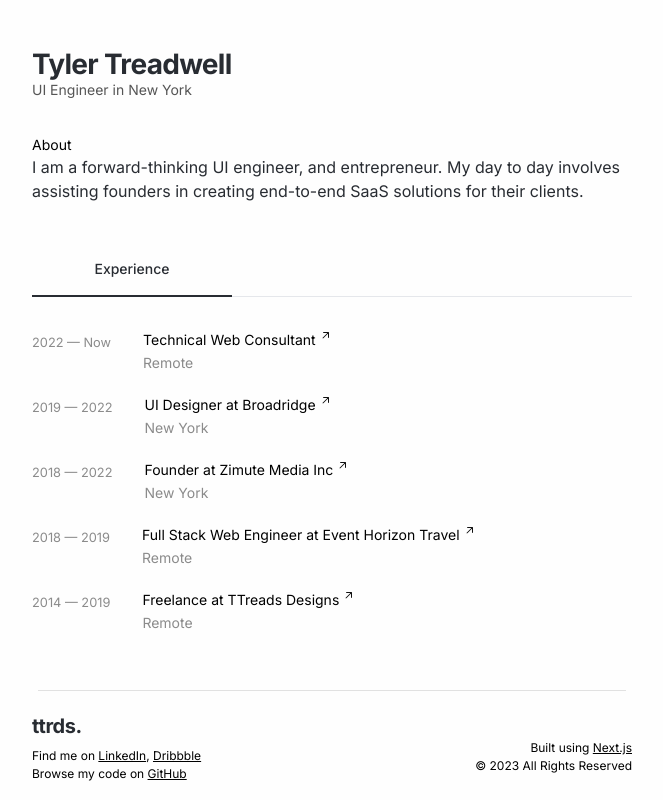
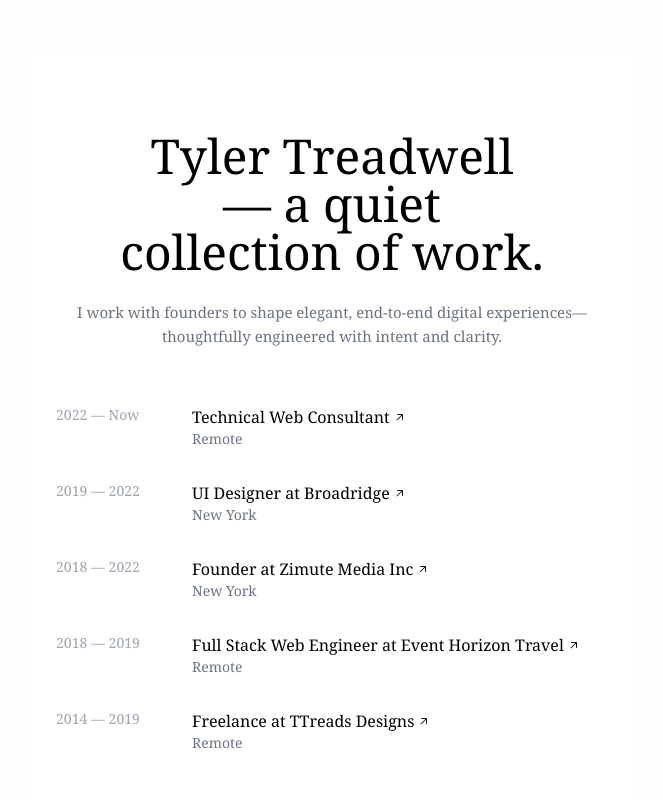
Before and after one commit to TTreads/Tyler-Treadwell-2023, a Next.js app: page / in a window 1280 px wide. Shown: the top 800 px of the page, without its empty margins (308-971 px from the left). Built offline with nearby package versions, Linux system fonts and the light colour scheme.

Commit message:
minor tweaks

```diff
--- a/src/app/page.tsx
+++ b/src/app/page.tsx
@@ -1,27 +1,38 @@
-'use client'
-import React from 'react'
-import { motion } from "framer-motion"
-import { Balancer } from 'react-wrap-balancer'
-const Jobs: Job[] = [{
+'use client';
+
+import React from 'react';
+import { motion } from 'framer-motion';
+import { Balancer } from 'react-wrap-balancer';
+
+interface Job {
+  title: string;
+  companyName: string;
+  location: string;
+  date?: string;
+  link?: string;
+}
+
+const Jobs: Job[] = [
+  {
     title: `Technical Web Consultant`,
     companyName: ``,
     location: `Remote`,
     date: `2022 — Now`,
     link: `https://tylertreadwell.com`,
-}, {
-
+  },
+  {
     title: `UI Designer`,
     companyName: `Broadridge`,
     location: `New York`,
     date: `2019 — 2022`,
     link: `https://www.broadridge.com/`,
-}, {
+  },
+  {
     title: `Founder`,
     companyName: `Zimute Media Inc`,
     location: `New York`,
     date: `2018 — 2022`,
     link: `http://zimute.com/`,
-
   },
   {
     title: `Full Stack Web Engineer`,
@@ -37,43 +48,80 @@ const Jobs: Job[] = [{
     date: `2014 — 2019`,
     link: `https://tylertreadwell.com`,
   },
-]
-interface Job {
-  title: string;
-  companyName: string;
-  location: string;
-  date?: string;
-  link?: string;
-}
-function Home() {
+];
+
+export default function Home() {
   return (
-    <>  {Jobs.map((job, index) => <>
+    <main className="min-h-screen bg-white text-black flex flex-col justify-start items-center px-6 pt-20 pb-10">
+      <div className="w-full max-w-2xl text-center">
+        <motion.h1
+          initial={{ opacity: 0, y: 20 }}
+          animate={{ opacity: 1, y: 0 }}
+          transition={{ duration: 1 }}
+          className="text-3xl md:text-5xl font-serif mb-6 leading-snug"
+        >
+          <Balancer>Tyler Treadwell — a quiet collection of work.</Balancer>
+        </motion.h1>
 
-      {
+        <motion.p
+          initial={{ opacity: 0 }}
+          animate={{ opacity: 1 }}
+          transition={{ delay: 1, duration: 1 }}
+          className="text-[15px] text-gray-500 font-serif max-w-lg mx-auto mb-14 leading-relaxed"
+        >
+          I work with founders to shape elegant, end-to-end digital experiences—thoughtfully engineered with intent and clarity.
+        </motion.p>
+      </div>
 
+      <section className="w-full max-w-2xl space-y-8">
+        {Jobs.map((job, index) => (
           <motion.div
             key={index}
-          initial={{ opacity: 0, y: 20 }} // Initial state (hidden)
-          animate={{ opacity: 1, y: 0 }}  // Animation to apply
-          transition={{ duration: 0.5, delay: index * 0.3 }} // Duration and delay
+            initial={{ opacity: 0, y: 10 }}
+            animate={{ opacity: 1, y: 0 }}
+            transition={{ delay: index * 0.2 + 1.2, duration: 0.6 }}
           >
-          <ExperienceItem Job={job} key={index} />
+            <ExperienceItem job={job} />
           </motion.div>
-      }
-    </>)}</>
-  )
+        ))}
+      </section>
+    </main>
+  );
 }
 
-export default Home
-
-
-function ExperienceItem(props: any) {
-  return <div className="experience_item mt-5 md:flex justify-left gap-8">
-    <div className="experience_date">
-      <small className='text-[#8b8b8b]'>{props.Job.date}</small>
-    </div>
-    <div className="job align-left">
-      <a className="flex align-center gap-1" target={props.Job.link ? "_blank" : "none"} href={props.Job.link ? props.Job.link : "#"}><span className='text-[14px]'>{<Balancer>{props.Job.title}</Balancer>} {props.Job.companyName ? "at" : ""} {props.Job.companyName}</span><span style={{ whiteSpace: "nowrap" }}><svg width="12" height="12" viewBox="0 0 12 12" fill="none" xmlns="http://www.w3.org/2000/svg"><path d="M3.5 3C3.22386 3 3 3.22386 3 3.5C3 3.77614 3.22386 4 3.5 4V3ZM8.5 3.5H9C9 3.22386 8.77614 3 8.5 3V3.5ZM8 8.5C8 8.77614 8.22386 9 8.5 9C8.77614 9 9 8.77614 9 8.5H8ZM2.64645 8.64645C2.45118 8.84171 2.45118 9.15829 2.64645 9.35355C2.84171 9.54882 3.15829 9.54882 3.35355 9.35355L2.64645 8.64645ZM3.5 4H8.5V3H3.5V4ZM8 3.5V8.5H9V3.5H8ZM8.14645 3.14645L2.64645 8.64645L3.35355 9.35355L8.85355 3.85355L8.14645 3.14645Z" fill="#111"></path></svg></span></a> <small className='text-[14px] text-[#8b8b8b]'>{props.Job.location}</small>
+function ExperienceItem({ job }: { job: Job }) {
+  return (
+    <div className="flex flex-col md:flex-row md:items-start gap-2 font-serif">
+      <div className="w-32 shrink-0 text-gray-400 text-sm">{job.date}</div>
+      <div>
+        <a
+          href={job.link || '#'}
+          target={job.link ? '_blank' : '_self'}
+          rel="noopener noreferrer"
+          className="text-base text-black hover:underline inline-flex items-center gap-1"
+        >
+          <Balancer>
+            {job.title}
+            {job.companyName ? ` at ${job.companyName}` : ''}
+          </Balancer>
+          {job.link && (
+            <svg
+              width="12"
+              height="12"
+              viewBox="0 0 12 12"
+              fill="none"
+              xmlns="http://www.w3.org/2000/svg"
+              className="inline-block"
+            >
+              <path
+                d="M3.5 3C3.22386 3 3 3.22386 3 3.5C3 3.77614 3.22386 4 3.5 4V3ZM8.5 3.5H9C9 3.22386 8.77614 3 8.5 3V3.5ZM8 8.5C8 8.77614 8.22386 9 8.5 9C8.77614 9 9 8.77614 9 8.5H8ZM2.64645 8.64645C2.45118 8.84171 2.45118 9.15829 2.64645 9.35355C2.84171 9.54882 3.15829 9.54882 3.35355 9.35355L2.64645 8.64645ZM3.5 4H8.5V3H3.5V4ZM8 3.5V8.5H9V3.5H8ZM8.14645 3.14645L2.64645 8.64645L3.35355 9.35355L8.85355 3.85355L8.14645 3.14645Z"
+                fill="#111"
+              />
+            </svg>
+          )}
+        </a>
+        <div className="text-sm text-gray-500">{job.location}</div>
       </div>
     </div>
+  );
 }
--- a/src/components/Footer.tsx
+++ b/src/components/Footer.tsx
@@ -1,6 +1,6 @@
 function Footer(props: any) {
     return <footer className='max-w-[640px] m-auto md:p-5'>
-        <div className='pb-10 pt-1'>
+        <div className='p-5'>
             <div className='flex-col'><h3 className="text-[20px] font-bold tracking-tight text-[#282C32] leading-tight"><span aria-label='ttrds. Tyler Treadwell Designs'>ttrds.</span></h3></div>
             <div className='md:flex justify-between'>
 
--- a/src/components/MainLayout.tsx
+++ b/src/components/MainLayout.tsx
@@ -111,7 +111,7 @@ export default function MainLayout({
 
     return (
         <div className={`${Theme}`}>
-            <header className="max-w-[100vw] min-h-[30px]"></header>
+            {/* <header className="max-w-[100vw] min-h-[30px]"></header> */}
             <main className='p-5 pt-0 min-h-[80vh] pb-0'>
                 <div className="max-w-[640px] m-auto md:p-5 pt-0 ">
 
@@ -124,21 +124,21 @@ export default function MainLayout({
                             {/* <Image width={92} height={92} className="rounded-full" src={tyler.src} alt="Tyler Treadwell" /> */}
 
                             <div>
-                                <Link href={CurrentDomain}>
+                                {/* <Link href={CurrentDomain}>
                                     <h3 className="text-[21pt] font-bold leading-7 tracking-tight text-[#282C32]">Tyler Treadwell</h3>
                                 </Link>
-                                <p className="text-sm font-normal leading-6 text-[#555]">UI Engineer in New York</p>
+                                <p className="text-sm font-normal leading-6 text-[#555]">UI Engineer in New York</p> */}
                                 {/* <div className="status flex align-center gap-2"><div className="blink"></div> <small className='uppercase text-[10px] font-bold relative mt-1' aria-label="Activity status building">building</small></div> */}
                             </div>
 
                         </div>
 
 
-                        <div className='pt-8 pb-8'>
+                        {/* <div className='pt-8 pb-8'>
 
                             <h3 className='text-[14px]'>About</h3>
                             <p className='text-[#282C32]'><Balancer>I am a forward-thinking UI engineer, and entrepreneur. My day to day involves assisting founders in creating end-to-end SaaS solutions for their clients.</Balancer></p>
-                        </div>
+                        </div> */}
                     </motion.div>
 
                     <motion.div
@@ -147,7 +147,7 @@ export default function MainLayout({
                         transition={{ duration: 0.5 }}
                     >
 
-                        <NavTabs tabs={Tabs} />
+                        {/* <NavTabs tabs={Tabs} /> */}
                     </motion.div>
 
                     <div className='mt-8'>
```
Lines whose indentation alone changed are shown as unchanged.
